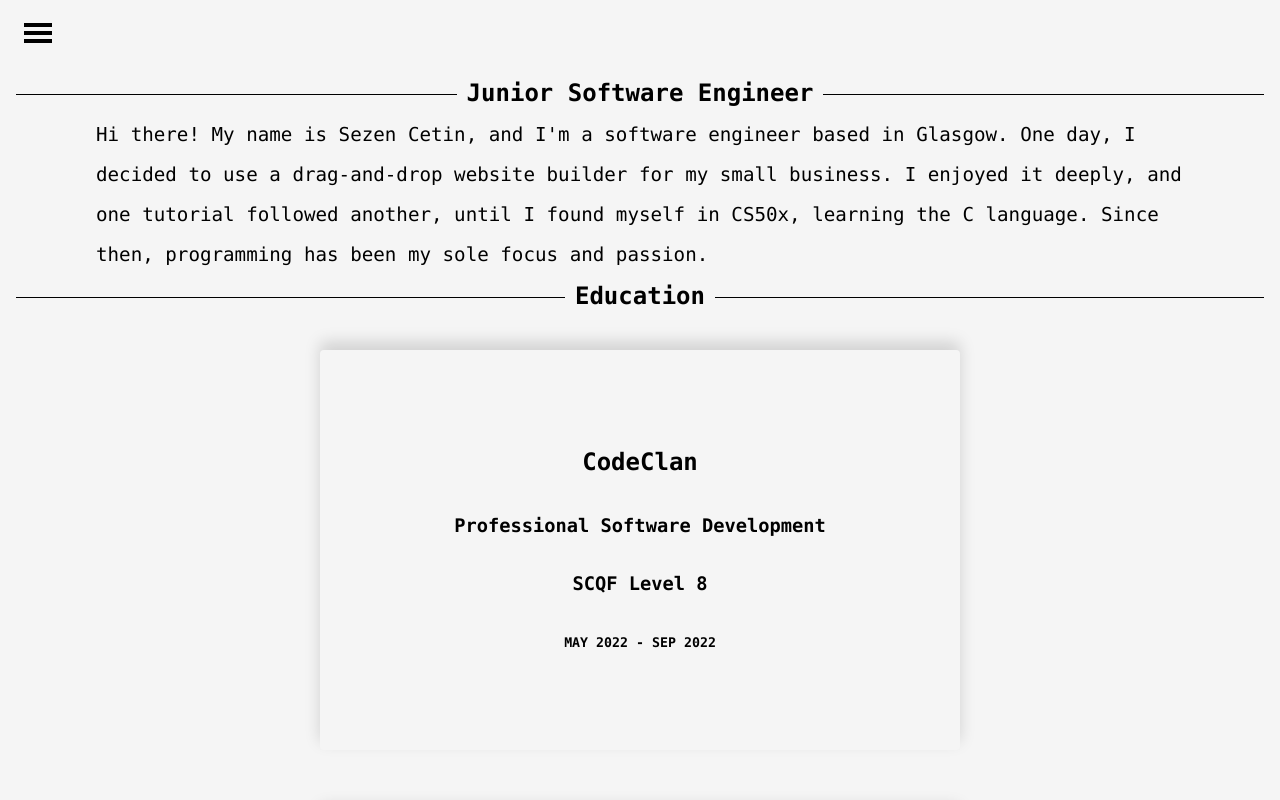
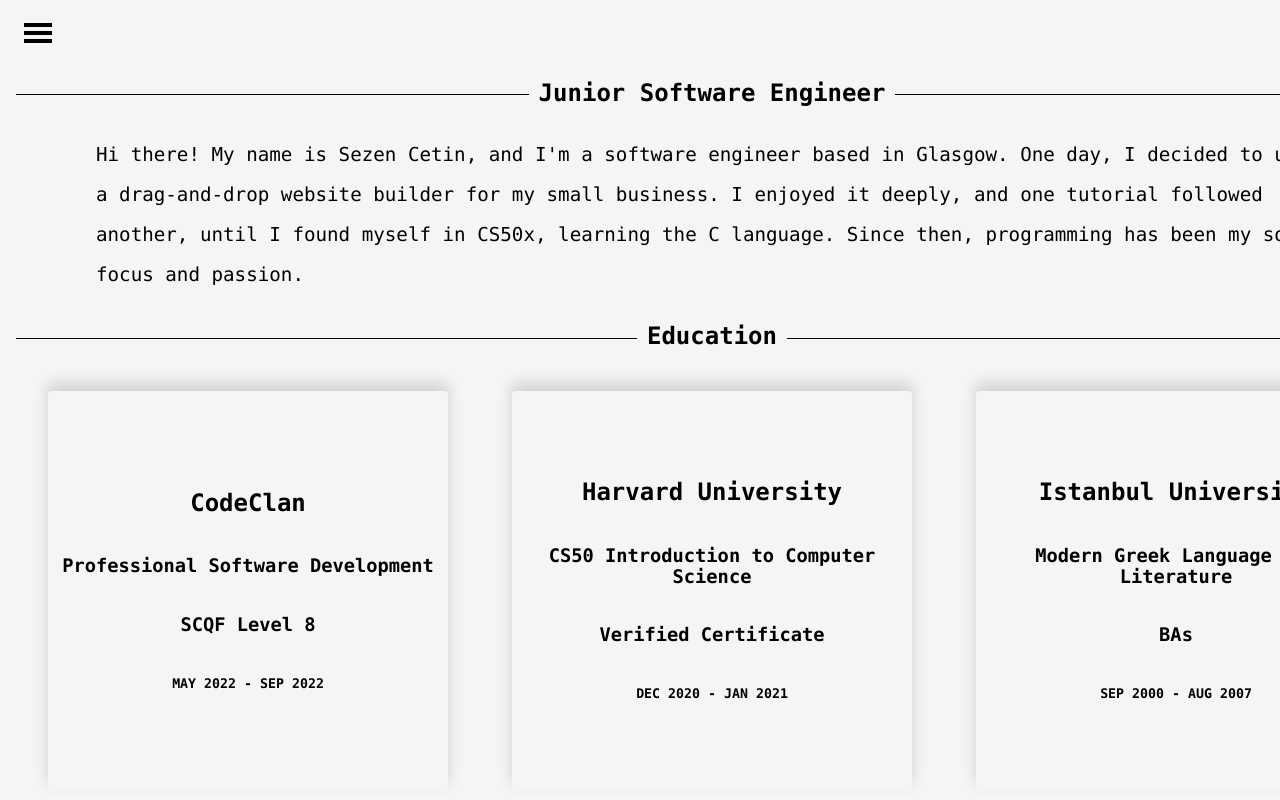
Before and after one commit to Cetins/ctns, a React (Create React App) app: page /about in a window 1280 px wide. Built offline with nearby package versions, Linux system fonts and the light colour scheme; a web font is replaced by a local one.

Commit message:
fixed row direction problem on big screen

```diff
--- a/src/App.css
+++ b/src/App.css
@@ -81,8 +81,7 @@ h2 span {
 .text {
   font-size: 1.2rem;
   line-height: 2.5rem;
-  margin-left: 5rem;
-  margin-right: 5rem;
+  margin: 2.5rem 5rem;
 }
 
 .centered-md-title {
@@ -131,7 +130,6 @@ footer {
 .education-cards {
   display: flex;
   flex-direction: row;
-  flex-wrap: wrap;
   justify-content: space-around;
 }
 
@@ -241,7 +239,7 @@ footer {
   font-size: 1.2rem;
   color: var(--primary-text);
 }
-.row {
+/* .row {
   display: flex;
   flex-direction: row;
   flex-wrap: wrap;
@@ -253,7 +251,7 @@ footer {
   flex-direction: column;
   flex-basis: 100%;
   flex: 1;
-}
+} */
 
 /* Extra small devices (phones, 600px and down) */
 @media only screen and (max-width: 600px) {
@@ -309,17 +307,7 @@ footer {
 }
 
 /* Small devices (portrait tablets and large phones, 600px and up) */
-@media only screen and (min-width: 600px) {
-  .education-cards {
-    display: flex;
-    flex-direction: column;
-    align-items: center;
-  }
-  .flip-card {
-    width: 40rem;
-    height: 25rem;
-  }
-}
+@media only screen and (min-width: 600px) {}
 
 /* Medium devices (landscape tablets, 768px and up) */
 @media only screen and (min-width: 768px) {}
@@ -342,4 +330,14 @@ footer {
     max-width: 80vw;
   }
 
+  .education-cards {
+    display: flex;
+    flex-direction: column;
+    align-items: center;
+  }
+  .flip-card {
+    width: 40rem;
+    height: 25rem;
+  }
+
 }
```
